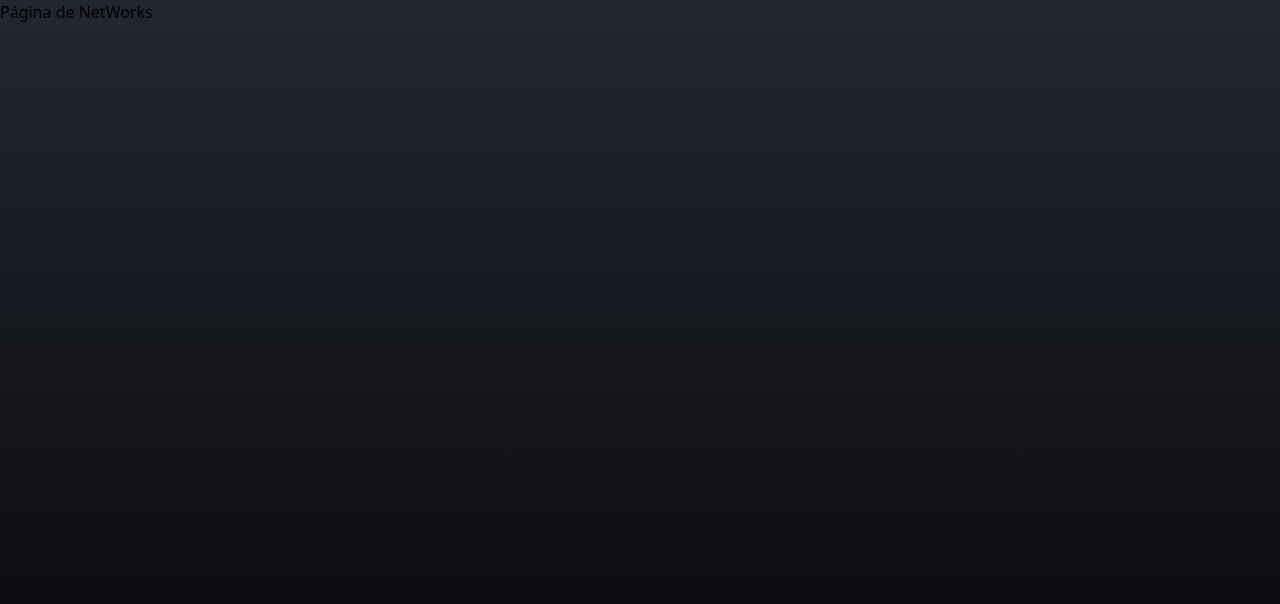
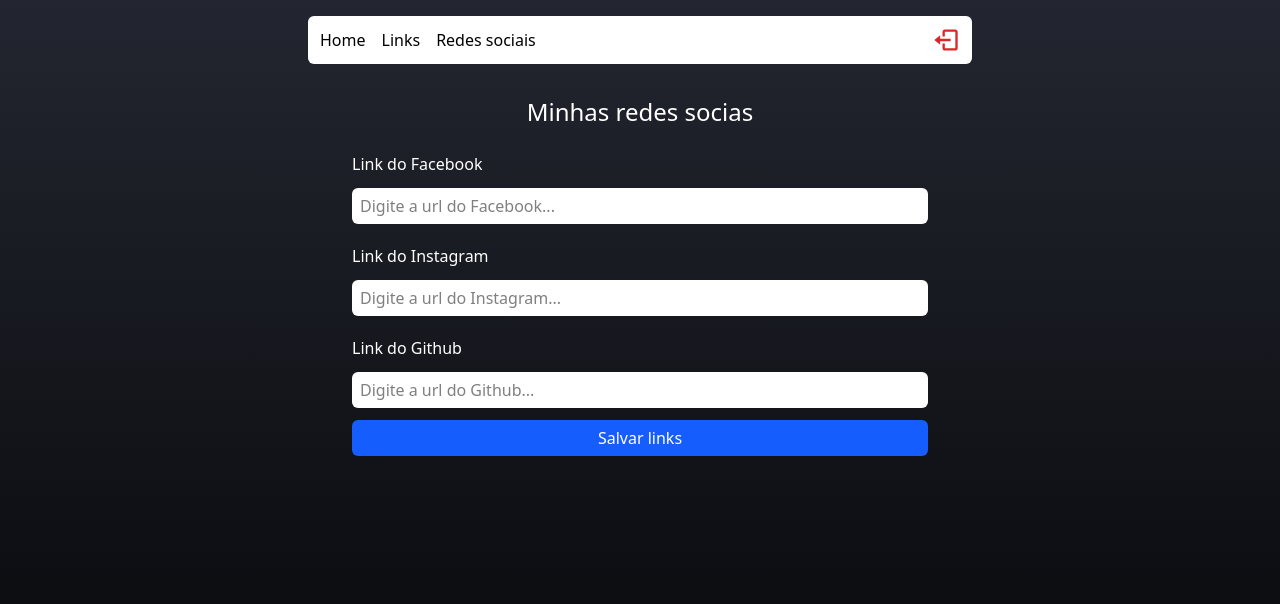
Before and after one commit to Maaaatheus-Developer/profile, a React (Vite) app: page /admin/social in a window 1280 px wide. Shown: the top 604 px of the page. Built offline with nearby package versions, Linux system fonts and the light colour scheme; no server answers; the database is empty; sample sign-in values are in the browser's storage.

Commit message:
feat: atualizações nos componentes

```diff
--- a/src/pages/admin/index.tsx
+++ b/src/pages/admin/index.tsx
@@ -1,18 +1,93 @@
-import { useState } from "react";
+import { FormEvent, useState, useEffect } from "react";
 import { Header } from "../../components/Header";
 import { Input } from "../../components/input";
+import { FiTrash } from "react-icons/fi";
+import { db } from "../../services/firebaseConnetion";
+import {
+  addDoc,
+  collection,
+  onSnapshot,
+  query,
+  orderBy,
+  doc,
+  deleteDoc,
+} from "firebase/firestore";
+
+interface LinkProps {
+  id: string;
+  name: string;
+  url: string;
+  bg: string;
+  color: string;
+}
 
 export function Admin() {
   const [nameInput, setNameInput] = useState("");
   const [urlInput, setUrlInput] = useState("");
   const [textColorInput, setTextColorInput] = useState("#f1f1f1");
   const [backgroundColorInput, setBackGroundColorInput] = useState("#121212");
+  const [links, setLinks] = useState<LinkProps[]>([]);
+
+  useEffect(() => {
+    const linksRef = collection(db, "links");
+    const queryRef = query(linksRef, orderBy("created", "asc"));
+    const unsub = onSnapshot(queryRef, (snapshot) => {
+      let lista = [] as LinkProps[];
+      snapshot.forEach((doc) => {
+        lista.push({
+          id: doc.id,
+          name: doc.data().name,
+          url: doc.data().url,
+          bg: doc.data().bg,
+          color: doc.data().color,
+        });
+      });
+
+      setLinks(lista);
+    });
+
+    return () => {
+      unsub();
+    };
+  }, []);
+
+  function handleRegister(e: FormEvent) {
+    e.preventDefault();
+    if (nameInput === "" || urlInput === "") {
+      alert("Preencha todos os campos");
+      return;
+    }
+
+    addDoc(collection(db, "links"), {
+      name: nameInput,
+      url: urlInput,
+      bg: backgroundColorInput,
+      color: textColorInput,
+      created: new Date(),
+    })
+      .then(() => {
+        setNameInput("");
+        setUrlInput("");
+        console.log("Cadastrado com sucesso");
+      })
+      .catch((error: any) => {
+        console.log("Erro ao cadastrar no banco" + error);
+      });
+  }
+
+  async function handleDeleteLink(id: string) {
+    const docRef = doc(db, "links", id);
+    await deleteDoc(docRef);
+  }
 
   return (
     <div className="flex items-center flex-col min-h-screen pb-7 px-2">
       <Header />
 
-      <form className="flex flex-col mt-8 w-full max-w-xl">
+      <form
+        className="flex flex-col mt-8 w-full max-w-xl"
+        onSubmit={handleRegister}
+      >
         <label className="text-white font-medium mt-2 mb-2">Nome do link</label>
         <Input
           placeholder="Digite o nome do link..."
@@ -20,7 +95,7 @@ export function Admin() {
           onChange={(e) => setNameInput(e.target.value)}
         />
 
-        <label className="text-white font-medium mt-2 mb-2">Nome do link</label>
+        <label className="text-white font-medium mt-2 mb-2">Url do link</label>
         <Input
           type="url"
           placeholder="Digite a URL..."
@@ -80,14 +155,25 @@ export function Admin() {
         </button>
       </form>
 
+      <h2 className="font-bold text-white mb-4 text-2xl">Meus links</h2>
 
-
-         <h2>Meus limk</h2>
-
-
-
-
-
+      {links.map((link) => (
+        <article
+          key={link.id}
+          className="flex items-center justify-between w-11/12 max-w-xl rounded py-3 px-4 mb-2 select-none"
+          style={{ backgroundColor: link.bg, color: link.color }}
+        >
+          <p>{link.name}</p>
+          <div>
+            <button
+              className="border p-1 rounded bg-black"
+              onClick={() => handleDeleteLink(link.id)}
+            >
+              <FiTrash size={18} color="#FFF" />
+            </button>
+          </div>
+        </article>
+      ))}
     </div>
   );
 }
--- a/src/pages/home/index.tsx
+++ b/src/pages/home/index.tsx
@@ -1,44 +1,113 @@
 import { Social } from "../../components/Social/index";
+import { useState, useEffect, use } from "react";
+import { FaFacebook, FaInstagram, FaGithub } from "react-icons/fa";
+import { db } from "../../services/firebaseConnetion";
+import {
+  getDocs,
+  collection,
+  orderBy,
+  query,
+  getDoc,
+  doc,
+} from "firebase/firestore";
 
-import { FaFacebook, FaInstagram, FaGithub } from "react-icons/fa";
+interface LinkProps {
+  id: string;
+  name: string;
+  url: string;
+  bg: string;
+  color: string;
+}
+
+interface SocialLinksProps {
+  facebook: string;
+  instagram: string;
+  github: string;
+}
 
 export function Home() {
+  const [links, setLinks] = useState<LinkProps[]>([]);
+
+  const [socialLinks, setSocialLinks] = useState<SocialLinksProps>();
+
+  useEffect(() => {
+    function loadLinks() {
+      const linksRef = collection(db, "links");
+      const queryRef = query(linksRef, orderBy("created", "asc"));
+
+      getDocs(queryRef).then((snapshot) => {
+        let lista = [] as LinkProps[];
+
+        snapshot.forEach((doc) => {
+          lista.push({
+            id: doc.id,
+            name: doc.data().name,
+            url: doc.data().url,
+            bg: doc.data().bg,
+            color: doc.data().color,
+          });
+        });
+
+        setLinks(lista);
+      });
+    }
+
+    loadLinks();
+  }, []);
+
+  useEffect(() => {
+    function loadSocialLinks() {
+      const docRef = doc(db, "social", "link");
+      getDoc(docRef).then((snapshot) => {
+        if (snapshot.data() !== undefined) {
+          setSocialLinks({
+            facebook: snapshot.data()?.facebook,
+            instagram: snapshot.data()?.instagram,
+            github: snapshot.data()?.github,
+          });
+        }
+      });
+    }
+
+    loadSocialLinks();
+  }, []);
+
   return (
     <div className="flex flex-col w-full py-4 items-center justify-center">
       <h1 className="md:text-4xl text-3x1 font-bold text-white mt-20">
         Matheus Minetto
       </h1>
-      S<span className="text-gray-50 mb-5 mt-3">Veja meus links</span>
+      <span className="text-gray-50 mb-5 mt-3">Veja meus links</span>
       <main className="flex flex-col w-11/12 max-w-xl text-center">
-        <section className="bg-white mb-4 w-full py-2 rounded-lg select-none transition-transform hover:scale-105 cursor-pointer">
-          <a>
-            <p className="text-base md:text-lg">Canal do Youtub</p>
+        {links.map((link) => (
+          <section
+            style={{ backgroundColor: link.bg }}
+            key={link.id}
+            className="bg-white mb-4 w-full py-2 rounded-lg select-none transition-transform hover:scale-105 cursor-pointer"
+          >
+            <a href={link.url} target="_blank">
+              <p className="text-base md:text-lg" style={{ color: link.color }}>
+                {link.name}
+              </p>
             </a>
           </section>
+        ))}
 
-
-
-
-
-
-
+        {socialLinks && Object.keys(socialLinks).length > 0 && (
           <footer className="flex justify-center gap-3 my-4">
-          <Social url="https://www.youtube.com/">
+            <Social url={socialLinks?.facebook}>
               <FaFacebook size={35} color="#FFF" />
             </Social>
 
-          <Social url="https://www.youtube.com/">
+            <Social url={socialLinks?.instagram}>
               <FaInstagram size={35} color="#FFF" />
             </Social>
 
-          <Social url="https://www.youtube.com/">
+            <Social url={socialLinks?.github}>
               <FaGithub size={35} color="#FFF" />
             </Social>
-
-
-
-
           </footer>
+        )}
       </main>
     </div>
   );
--- a/src/pages/networks/index.tsx
+++ b/src/pages/networks/index.tsx
@@ -1,7 +1,90 @@
+import { Header } from "../../components/Header";
+import { Input } from "../../components/input";
+import { FormEvent, useEffect, useState } from "react";
+import { db } from "../../services/firebaseConnetion";
+import { setDoc, doc, getDoc } from "firebase/firestore";
+
 export function Networks() {
+  const [facebook, setFacebook] = useState("");
+  const [instagram, setInstragram] = useState("");
+  const [github, setGithub] = useState("");
+
+  useEffect(() => {
+    function loadLinks() {
+      const docRef = doc(db, "social", "link");
+      getDoc(docRef).then((snapshot) => {
+        if (snapshot.data() !== undefined) {
+          setFacebook(snapshot.data()?.facebook);
+          setInstragram(snapshot.data()?.instagram);
+          setGithub(snapshot.data()?.github);
+        }
+      });
+    }
+
+    loadLinks();
+  }, []);
+
+  function handleRegister(event: FormEvent) {
+    event.preventDefault();
+
+    setDoc(doc(db, "social", "link"), {
+      facebook: facebook,
+      instagram: instagram,
+      github: github,
+    })
+      .then(() => {
+        console.log("Cadastrado com sucesso");
+      })
+      .catch((error) => {
+        console.log("Erro ao salvar" + error);
+      });
+  }
+
   return (
-    <div>
-      <h1>Página de NetWorks</h1>
+    <div className="flex items-center flex-col min-h-screen pb-7 px-2">
+      <Header />
+      <h1 className="text-white text-2xl font-medium mt-8 mb-4">
+        Minhas redes socias
+      </h1>
+
+      <form className="flex flex-col max-w-xl w-full" onSubmit={handleRegister}>
+        <label className="text-white font-medium mt-2 mb-3">
+          Link do Facebook
+        </label>
+        <Input
+          placeholder="Digite a url do Facebook..."
+          type="url"
+          value={facebook}
+          onChange={(e) => setFacebook(e.target.value)}
+        />
+
+        <label className="text-white font-medium mt-2 mb-3">
+          Link do Instagram
+        </label>
+        <Input
+          placeholder="Digite a url do Instagram..."
+          type="url"
+          value={instagram}
+          onChange={(e) => setInstragram(e.target.value)}
+        />
+
+        <label className="text-white font-medium mt-2 mb-3">
+          Link do Github
+        </label>
+        <Input
+          placeholder="Digite a url do Github..."
+          type="url"
+          value={github}
+          onChange={(e) => setGithub(e.target.value)}
+        />
+
+        <button
+          type="submit"
+          className="text-white bg-blue-600 h-9 rounded-md items-center justify-center flex mb-7 font-medium"
+        >
+          Salvar links
+        </button>
+      </form>
     </div>
   );
 }
```
Lines whose indentation alone changed are shown as unchanged.
